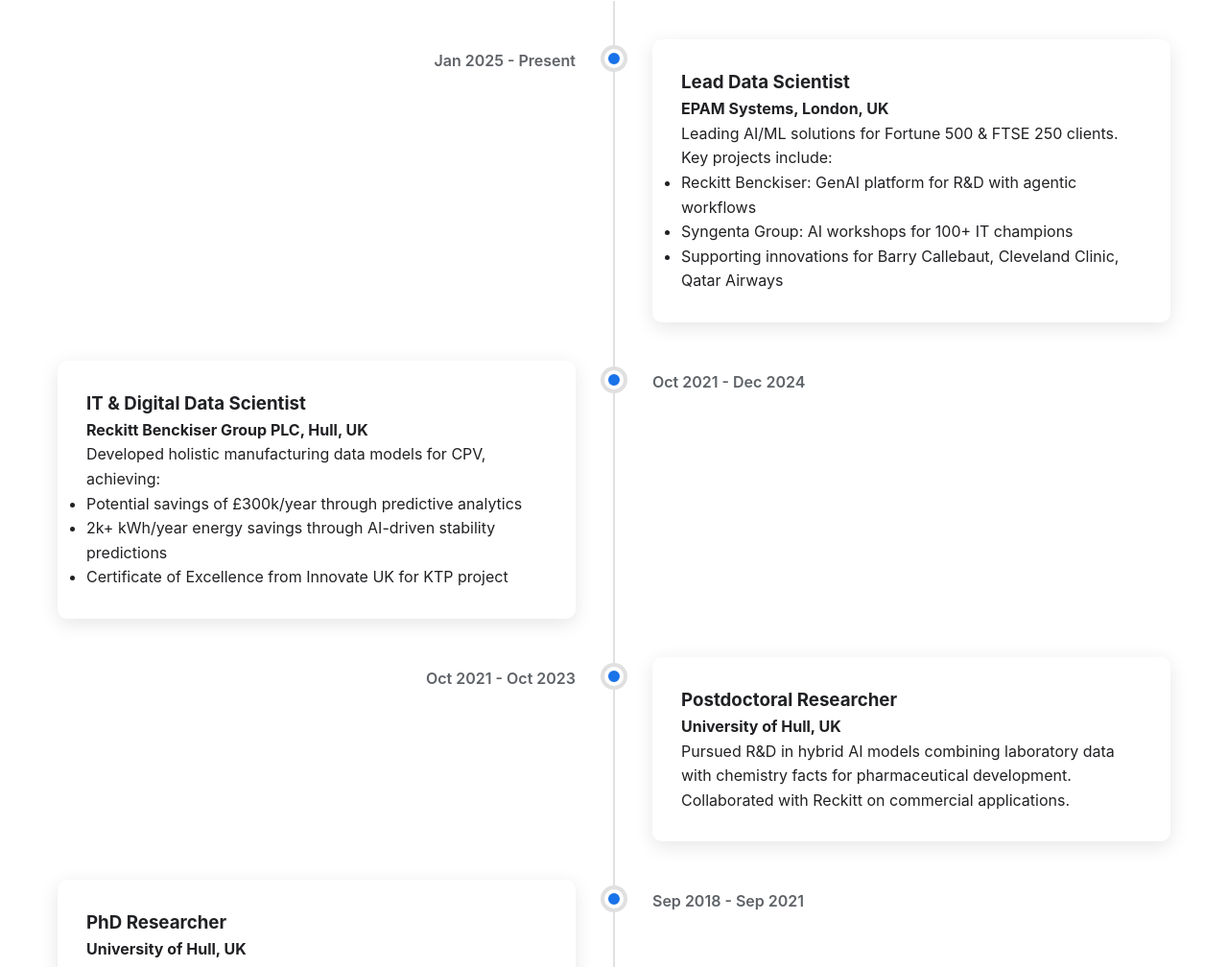
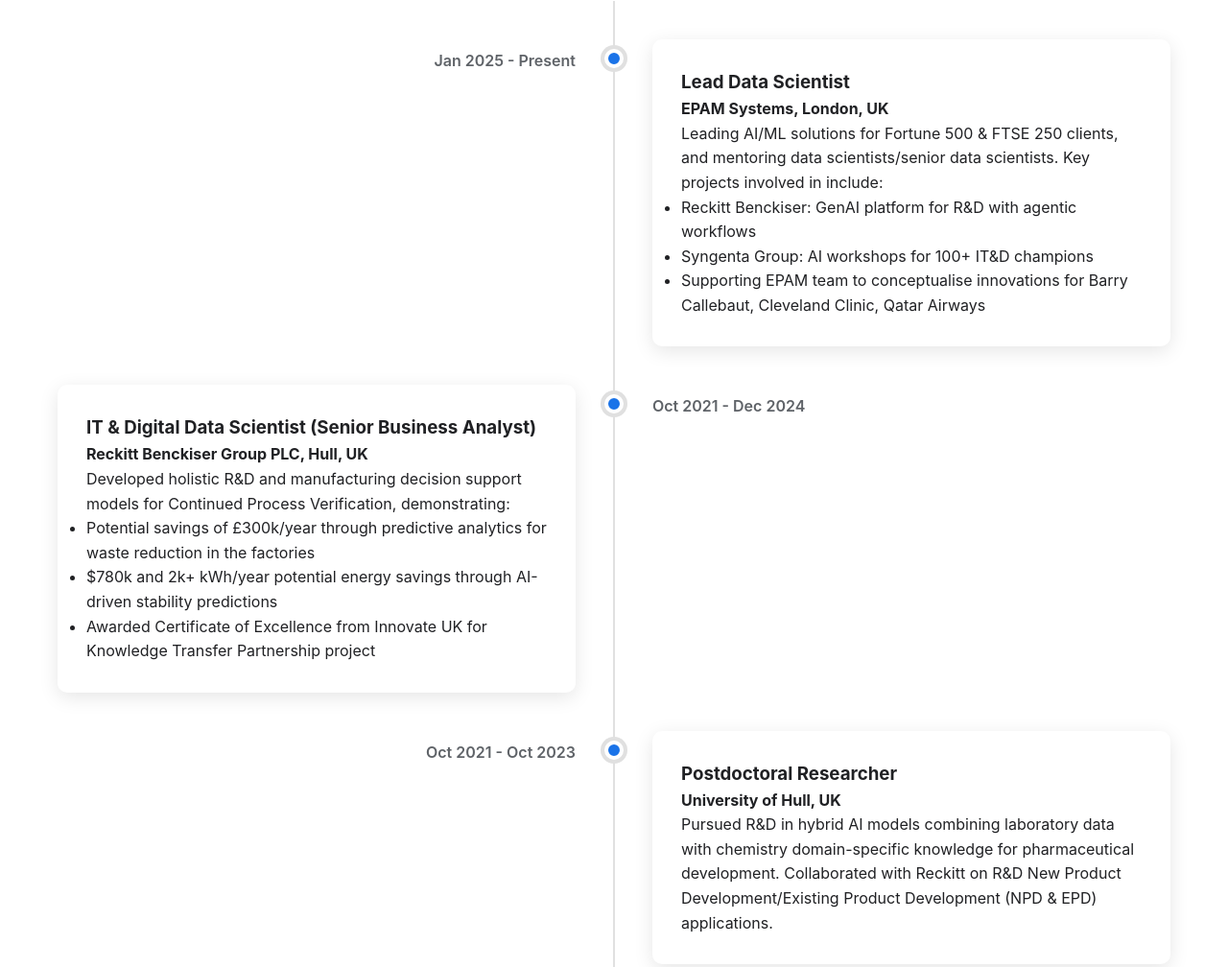
Before and after one commit to joyjitchatterjee/joyjitchatterjee.github.io, a plain HTML site: page index.html in a window 1280 px wide. Shown: the part 1064-2072 px from the top of the page at 96% size. Drawn offline with Linux system fonts and the light colour scheme.

Commit message:
Update index.html

```diff
--- a/index.html
+++ b/index.html
@@ -517,7 +517,7 @@
             <div class="badges">
                 <span class="badge">Lead Data Scientist @ EPAM</span>
                 <span class="badge">Forbes 30 Under 30 Europe</span>
-                <span class="badge">Green Talents (German Govt.)</span>
+                <span class="badge">Green Talents Awardee (German Govt.)</span>
                 <span class="badge">Visiting Academic</span>
                 <span class="badge">PhD in AI</span>
                 <span class="badge">CEng (I)</span>
@@ -547,11 +547,11 @@
                     <div class="timeline-content">
                         <h3>Lead Data Scientist</h3>
                         <h4>EPAM Systems, London, UK</h4>
-                        <p>Leading AI/ML solutions for Fortune 500 & FTSE 250 clients. Key projects include:</p>
+                        <p>Leading AI/ML solutions for Fortune 500 & FTSE 250 clients, and mentoring data scientists/senior data scientists. Key projects involved in include:</p>
                         <ul>
                             <li>Reckitt Benckiser: GenAI platform for R&D with agentic workflows</li>
-                            <li>Syngenta Group: AI workshops for 100+ IT champions</li>
-                            <li>Supporting innovations for Barry Callebaut, Cleveland Clinic, Qatar Airways</li>
+                            <li>Syngenta Group: AI workshops for 100+ IT&D champions</li>
+                            <li>Supporting EPAM team to conceptualise innovations for Barry Callebaut, Cleveland Clinic, Qatar Airways</li>
                         </ul>
                     </div>
                 </div>
@@ -560,13 +560,13 @@
                     <div class="timeline-date">Oct 2021 - Dec 2024</div>
                     <div class="timeline-dot"></div>
                     <div class="timeline-content">
-                        <h3>IT & Digital Data Scientist</h3>
+                        <h3>IT & Digital Data Scientist (Senior Business Analyst)</h3>
                         <h4>Reckitt Benckiser Group PLC, Hull, UK</h4>
-                        <p>Developed holistic manufacturing data models for CPV, achieving:</p>
+                        <p>Developed holistic R&D and manufacturing decision support models for Continued Process Verification, demonstrating:</p>
                         <ul>
-                            <li>Potential savings of £300k/year through predictive analytics</li>
-                            <li>2k+ kWh/year energy savings through AI-driven stability predictions</li>
-                            <li>Certificate of Excellence from Innovate UK for KTP project</li>
+                            <li>Potential savings of £300k/year through predictive analytics for waste reduction in the factories</li>
+                            <li>$780k and 2k+ kWh/year potential energy savings through AI-driven stability predictions</li>
+                            <li>Awarded Certificate of Excellence from Innovate UK for Knowledge Transfer Partnership project</li>
                         </ul>
                     </div>
                 </div>
@@ -577,7 +577,7 @@
                     <div class="timeline-content">
                         <h3>Postdoctoral Researcher</h3>
                         <h4>University of Hull, UK</h4>
-                        <p>Pursued R&D in hybrid AI models combining laboratory data with chemistry facts for pharmaceutical development. Collaborated with Reckitt on commercial applications.</p>
+                        <p>Pursued R&D in hybrid AI models combining laboratory data with chemistry domain-specific knowledge for pharmaceutical development. Collaborated with Reckitt on R&D New Product Development/Existing Product Development (NPD & EPD) applications.</p>
                     </div>
                 </div>
 
@@ -741,7 +741,7 @@
             <div class="contact-grid">
                 <div class="contact-item">
                     <h3>📧 Email</h3>
-                    <a href="mailto:joyjit_chatterjee@epam.com">joyjit_chatterjee@epam.com</a>
+                    <a href="mailto:joyjitece@gmail.com">joyjitece@gmail.com</a>
                 </div>
 
                 <div class="contact-item">
```
